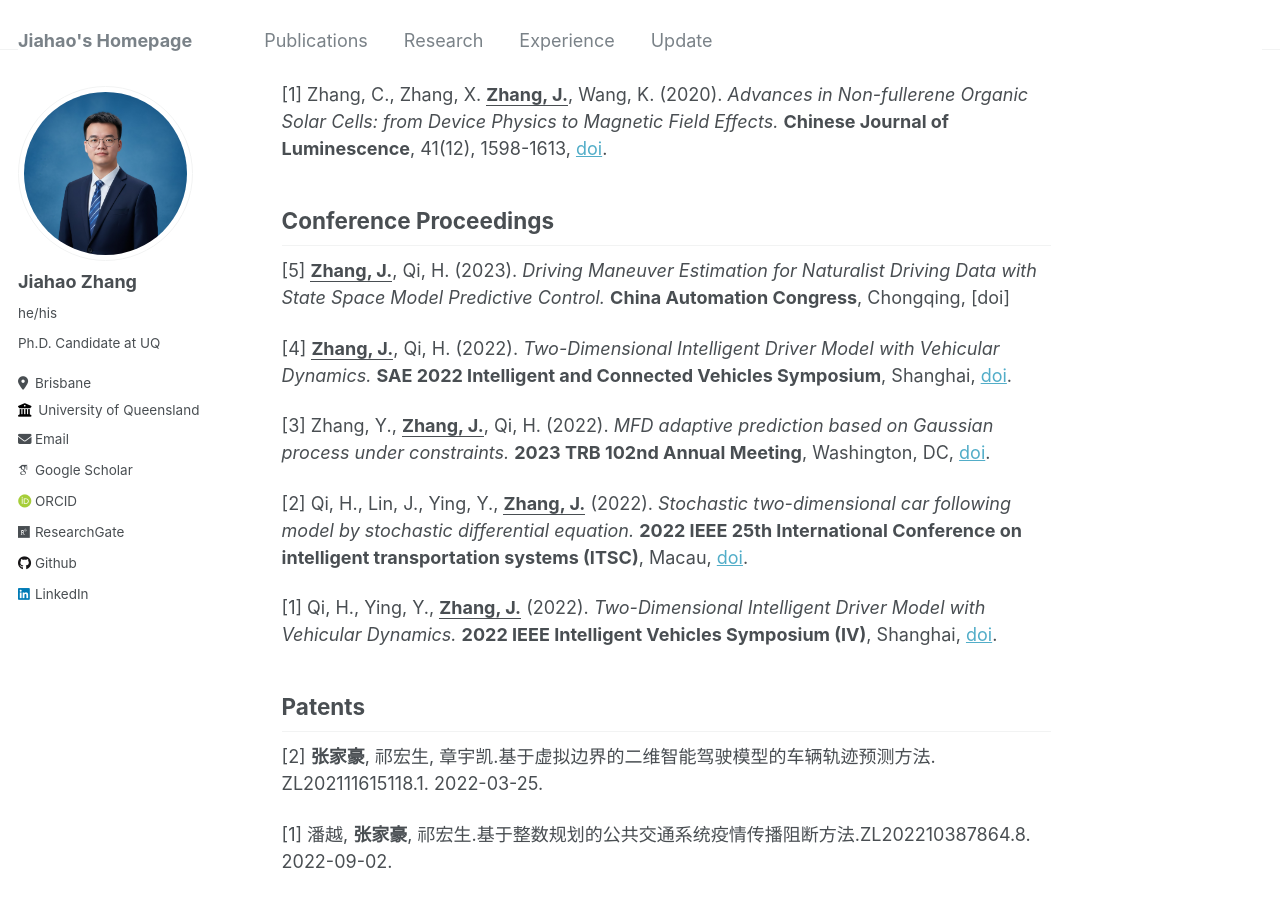
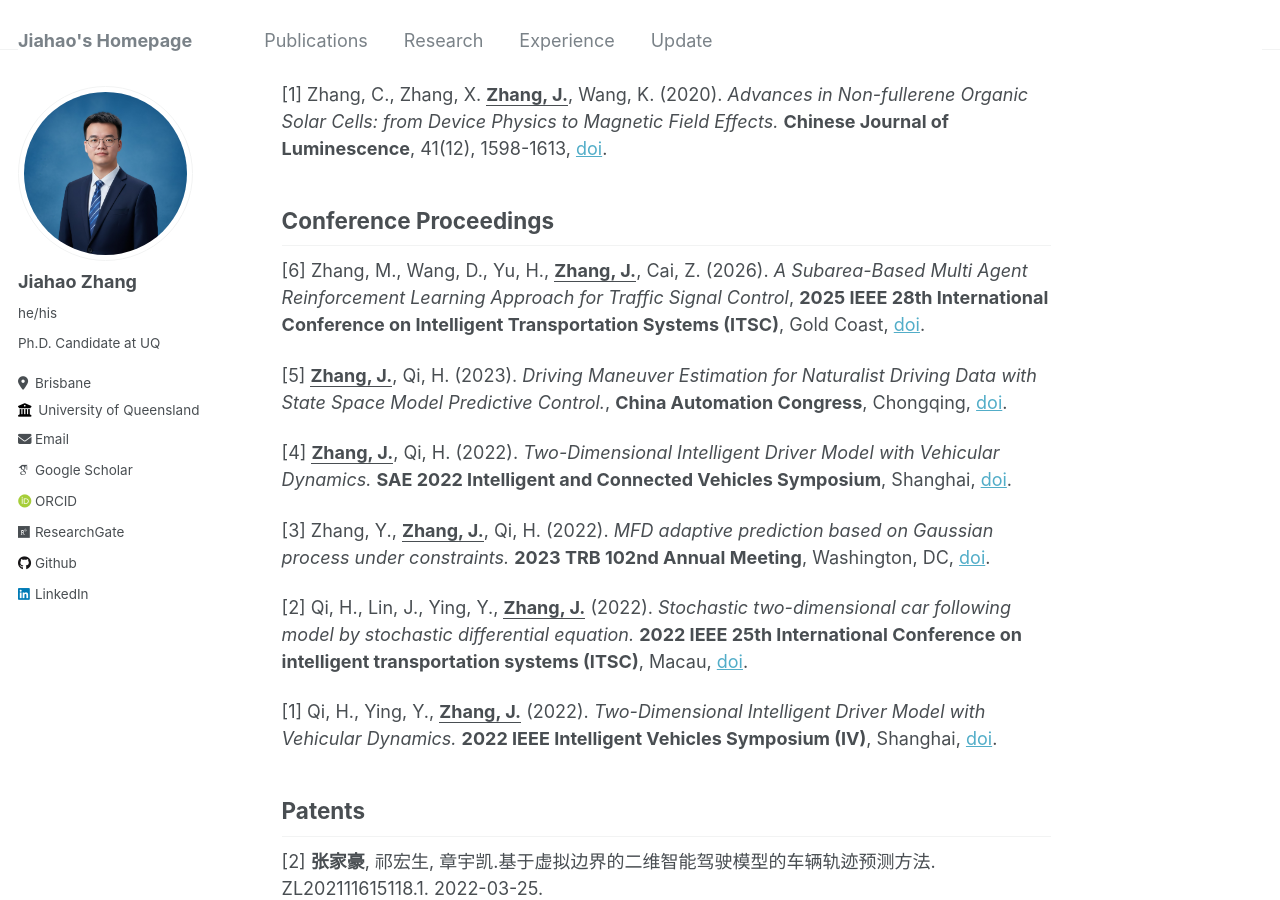
Before and after one commit to zhangjiahao2024/zhangjiahao2024.github.io, a Jekyll site: the page built from _pages/publications.md, in a window 1280 px wide and 900 px high, scrolled down 978 px. Built offline with Jekyll 4.4.1, drawn with Linux system fonts in a browser that asks for light colours; some web fonts are replaced.

Commit message:
Update publications.md

```diff
--- a/_pages/publications.md
+++ b/_pages/publications.md
@@ -40,7 +40,9 @@ Journal Publications
 
 Conference Proceedings
 -------
-[5] <ins>**Zhang, J.**</ins>, Qi, H. (2023). *Driving Maneuver Estimation for Naturalist Driving Data with State Space Model Predictive Control.* **China Automation Congress**, Chongqing, [doi]
+[6] Zhang, M., Wang, D., Yu, H., <ins>**Zhang, J.**</ins>, Cai, Z. (2026). *A Subarea-Based Multi Agent Reinforcement Learning Approach for Traffic Signal Control*, **2025 IEEE 28th International Conference on Intelligent Transportation Systems (ITSC)**, Gold Coast, [doi](https://ieeexplore.ieee.org/document/11423188).
+
+[5] <ins>**Zhang, J.**</ins>, Qi, H. (2023). *Driving Maneuver Estimation for Naturalist Driving Data with State Space Model Predictive Control.*, **China Automation Congress**, Chongqing, [doi](https://ieeexplore.ieee.org/abstract/document/10450846).
 
 [4] <ins>**Zhang, J.**</ins>, Qi, H. (2022). *Two-Dimensional Intelligent Driver Model with Vehicular Dynamics.* **SAE 2022 Intelligent and Connected Vehicles Symposium**, Shanghai, [doi](https://www.sae.org/publications/technical-papers/content/2022-01-7088/).
 
```
